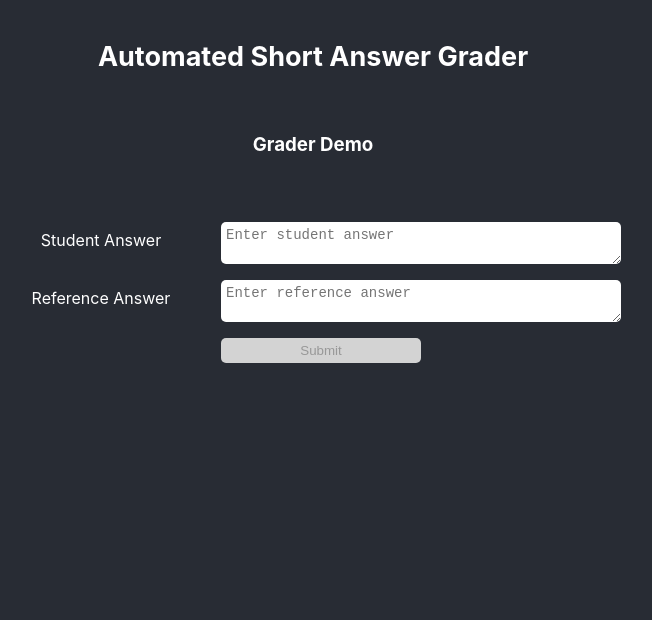
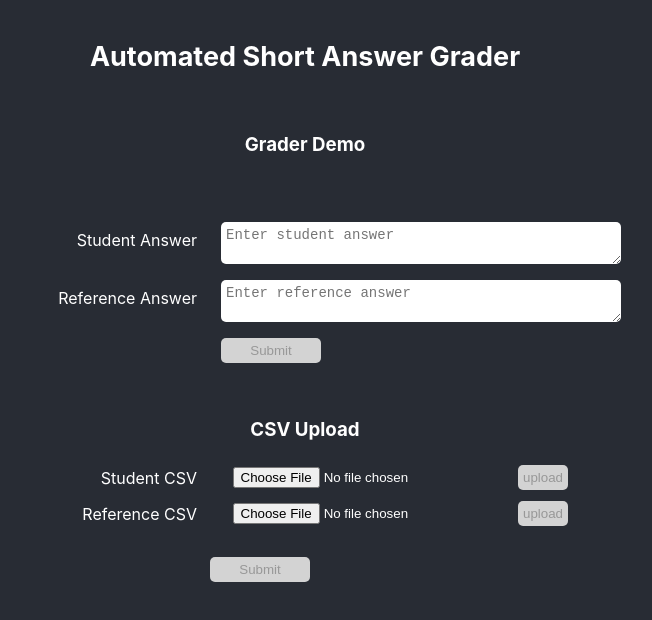
Before and after one commit to carlward/short-answer-web, a React (Create React App) app: page / in a window 1280 px wide. Shown: the top 620 px of the page, without its empty margins (11-663 px from the left). Built offline with nearby package versions, Linux system fonts and the light colour scheme; no server answers.

Commit message:
Add support for batch scoring using csv files

```diff
--- a/package.json
+++ b/package.json
@@ -4,9 +4,12 @@
   "private": true,
   "dependencies": {
     "gh-pages": "^2.0.1",
+    "papaparse": "^5.0.1",
     "react": "^16.8.6",
+    "react-csv": "^1.1.1",
     "react-dom": "^16.8.6",
-    "react-scripts": "3.0.1"
+    "react-scripts": "3.0.1",
+    "react-spinners": "^0.5.13"
   },
   "scripts": {
     "predeploy": "npm run build",
--- a/src/AnswerBoxes.js
+++ b/src/AnswerBoxes.js
@@ -1,5 +1,4 @@
 import React from 'react';
-// import ReactTable from "react-table";
 import TextArea from './TextArea.js';
 import AnswerScoreResult from './AnswerScoreResult.js';
 const ENDPOINT = 'https://8wplgcc305.execute-api.us-west-2.amazonaws.com/prod/score-answers';
--- a/src/App.css
+++ b/src/App.css
@@ -1,18 +1,36 @@
+html, body {
+  height: 100%;
+}
+
+body {
+  background: #282c34;
+  display: flex;
+}
+
+button {
+  background: lightgrey;
+  padding: 5px;
+  width: 100px;
+  border: 0;
+  border-radius: 5px;
+}
+
+label {
+  text-align: right;
+  padding: 0.5em 0.5em 0.5em 0.5em;
+}
+
+td {
+  padding: 5px;
+}
+
 .App {
-  /* background-color: #282c34; */
   text-align: center;
   align-items: center;
   color: white;
   min-height: 100vh;
-  display:flex;
+  display: flex;
   flex-direction: column;
-}
-
-html,body{ height:100%; }
-body{
-  background:#282c34;
-  display: flex;
-  /* flex-direction: row; */
 }
 
 .App-header {
@@ -25,20 +43,53 @@ body{
   display: grid;
   margin: 2rem auto 0 auto;
   padding: 1em;
+  width: 600px;
   align-items: right;
 }
 
-button {
-  background: lightgrey;
-  padding: 5px;
-  width: 200px;
-  /* width: 610px; */
-  border: 0;
-  border-radius:5px;
+.App-link {
+  color: #61dafb;
 }
 
-label {
-  padding: 0.5em 0.5em 0.5em 0;
+.csv-upload-button {
+  width: 50px
+}
+
+.csv-files {
+  display: flex;
+  flex-direction: column;
+}
+
+.csv-upload {
+  display: grid;
+  margin: 0px auto 0 auto;
+  padding: 0em;
+  width: 600px;
+  align-items: right;
+}
+
+.css-ue4akr {
+  vertical-align: middle;
+}
+
+.csvlabel, .csv-file, .csv-upload-container {
+  vertical-align: top;
+  text-align: left;
+  margin: auto;
+  padding: 5px;
+}
+
+.csv-submit {
+  display: grid;
+  padding: 5px;
+}
+
+.csv-submit-button {
+  width: 100px;
+}
+
+.upload-icon {
+  vertical-align: middle;
 }
 
 .form-input {
@@ -60,17 +111,18 @@ label {
   display: block;
 }
 
-
 .form-input.input-error {
   border-width: 2px;
   border-color: red;
 }
 
-tr {
-  padding: 10px
-}
-td {
-  padding: 2px
+.csv-Output {
+  box-sizing: border-box;
+  -webkit-box-sizing: border-box;
+  margin: auto;
+  padding: 20px;
+  font-size: 16px;
+  color: #61dafb;
 }
 
 @media (min-width: 600px) {
@@ -78,18 +130,20 @@ td {
     grid-template-columns: 200px 1fr;
     grid-gap: 16px;
   }
-
+  .csv-upload {
+    grid-template-columns: 200px 1fr;
+    grid-gap: 16px;
+  }
+  .csv-submit {
+    grid-template-columns: 200px 1fr;
+  }
   label {
     grid-column: 1 / 2;
   }
-
-  textarea,
-  .result-table,
-  button {
+  .csv-submit-button, textarea, .result-table, .csv-file, button {
     grid-column: 2 / 3;
   }
+  .css-ue4akr, .csv-upload-container {
+    grid-column: 3 /4
+  }
 }
-
-.App-link {
-  color: #61dafb;
-}
--- a/src/App.js
+++ b/src/App.js
@@ -1,7 +1,6 @@
 import React from 'react';
-// import logo from './logo.svg';
 import AnswerBoxes from './AnswerBoxes.js'
-
+import CSVCompare from './CSVCompare.js';
 import './App.css';
 
 function App() {
@@ -12,6 +11,9 @@ function App() {
       </header>
       <h3>Grader Demo</h3>
       <AnswerBoxes />
+      <br />
+      <h3>CSV Upload</h3>
+      <CSVCompare />
     </div>
   );
 }
--- /dev/null
+++ b/src/CSVCompare.js
@@ -0,0 +1,142 @@
+import React from "react"
+import { CSVLink } from "react-csv"
+import { ClipLoader } from 'react-spinners';
+import CSVUpload from "./CSVUpload"
+
+const ENDPOINT = 'https://8wplgcc305.execute-api.us-west-2.amazonaws.com/prod/score-answers';
+const API_KEY = process.env.SHORT_ANSWER_INFERENCE_API_KEY;
+
+class CSVCompare extends React.Component {
+  constructor() {
+    super();
+    this.state = {
+      data: {
+        refData: undefined,
+        studentData: undefined,
+        outputData: undefined,
+      },
+      scored: false,
+      loading: false
+    }
+    this.isValid = false;
+  }
+
+  uploadCallBack = (name, csvData) => {
+    const updatedData = {
+      ...this.state.data
+    }
+    updatedData[name] = csvData;
+    this.setState({
+      data: updatedData,
+      isValid: (
+        updatedData.refData !== undefined
+        && updatedData.studentData !== undefined
+      ),
+    })
+  }
+
+  combineData = (studentData, refData) => {
+    const combinedData = [];
+    const refLookup = refData.reduce((acc, row) => {
+      return { ...acc, [row.answerId]: row.refAnswer };
+    }, {});
+
+    studentData.forEach((row) =>
+      combinedData.push({
+        answerId: row.answerId,
+        studentSeq: row.studentAnswer,
+        refSeq: refLookup[row.answerId],
+      })
+    );
+
+    return combinedData
+  }
+
+  postData = (url, payload) => {
+    return fetch(url, {
+      method: 'POST',
+      mode: 'cors',
+      headers: {
+        'Content-Type': 'application/json',
+        'x-api-key': API_KEY,
+      },
+      body: JSON.stringify(payload)
+    })
+      .then(res => res.json())
+  }
+
+  handleSubmit = () => {
+    this.setState({ loading: true, scored: false })
+    const updatedData = {
+      ...this.state.data
+    }
+    const outputData = updatedData.studentData;
+    const combinedData = this.combineData(updatedData.studentData, updatedData.refData);
+
+    const payload = {
+      "seq": combinedData.map(row => row.studentSeq),
+      "refSeq": combinedData.map(row => row.refSeq),
+    }
+
+    this.postData(ENDPOINT, payload)
+      .then(data => {
+        data.data.forEach((row, index) => {
+          var newRow = outputData[index];
+          newRow["score"] = row.estimScore;
+          outputData[index] = newRow;
+        })
+        updatedData.outputData = outputData;
+        this.setState({ data: updatedData, scored: true, loading: false })
+      })
+      .catch(error => {this.setState({loading: false}); console.log(error)})
+
+  }
+
+  render() {
+    return (
+      <div className="csv-files">
+        <CSVUpload
+          name="studentData"
+          label="Student CSV"
+          uploadCallBack={this.uploadCallBack}
+        />
+        <CSVUpload
+          name="refData"
+          label="Reference CSV"
+          uploadCallBack={this.uploadCallBack}
+        />
+        <br />
+        <div className="csv-submit">
+          <button
+            className="csv-submit-button"
+            onClick={this.handleSubmit}
+            disabled={!this.state.isValid}
+          >
+            Submit
+          </button>
+          <ClipLoader
+            sizeUnit={"px"}
+            size={12}
+            color={"#36D7B7"}
+            loading={this.state.loading}
+          />
+        </div>
+        <div className="csv-Output">
+          {
+            this.state.scored && (
+              <CSVLink
+                data={this.state.data.outputData}
+                filename={"scored_answers.csv"}
+                className="App-link"
+                target="_blank"
+              >
+                Download scores
+            </CSVLink>)
+          }
+        </div>
+      </div>
+    );
+  }
+}
+
+export default CSVCompare;
--- /dev/null
+++ b/src/CSVUpload.js
@@ -0,0 +1,75 @@
+import React from "react"
+import Papa from "papaparse"
+import checkmark from './correct.svg'
+
+class CSVUpload extends React.Component {
+  constructor(props) {
+    super(props);
+    this.state = {
+      csvfile: undefined,
+      done: false
+    };
+    this.updateData = this.updateData.bind(this);
+  }
+  handleChange = event => {
+    this.setState({
+      csvfile: event.target.files[0],
+      done: false
+    });
+  }
+
+  importCSV = () => {
+    Papa.parse(this.state.csvfile, {
+      complete: this.updateData,
+      header: true
+    });
+  }
+
+  updateData = (result) => {
+    let data = result.data;
+    this.props.uploadCallBack(this.props.name, data)
+    this.setState({ done: true })
+  }
+
+  render() {
+    return (
+      <div className="csv-upload">
+        <label
+          htmlFor="studentCSV"
+          className="csv-label"
+        >
+          {this.props.label}
+        </label>
+        <input
+          type="file"
+          className="csv-file"
+          ref={input => {
+            this.filesInput = input;
+          }}
+          name={this.props.name}
+          placeholder={null}
+          onChange={this.handleChange}
+        />
+        <div className="csv-upload-container">
+          <button
+            className="csv-upload-button"
+            onClick={this.importCSV}
+            disabled={this.state.csvfile === undefined ? true : false}>
+            upload
+          </button>
+          <img
+            className="upload-icon"
+            alt="done"
+            src={checkmark}
+            style={{
+              opacity:
+                this.state.done ? 1.0 : 0.0
+            }}
+          />
+        </div>
+      </div>
+    );
+  }
+}
+
+export default CSVUpload
```
Also changed, not shown: src/correct.svg (added), 1 other file (tests, documents, lock files or other folders).
